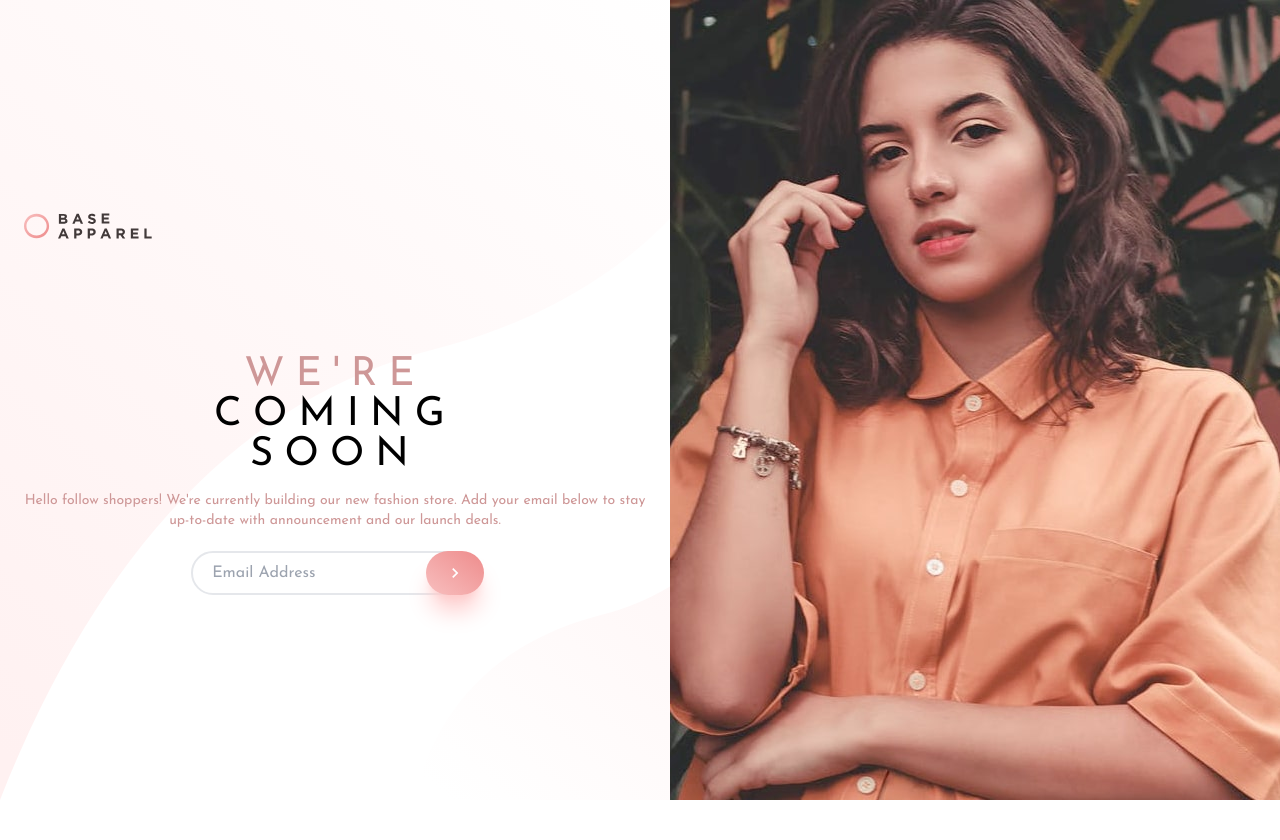
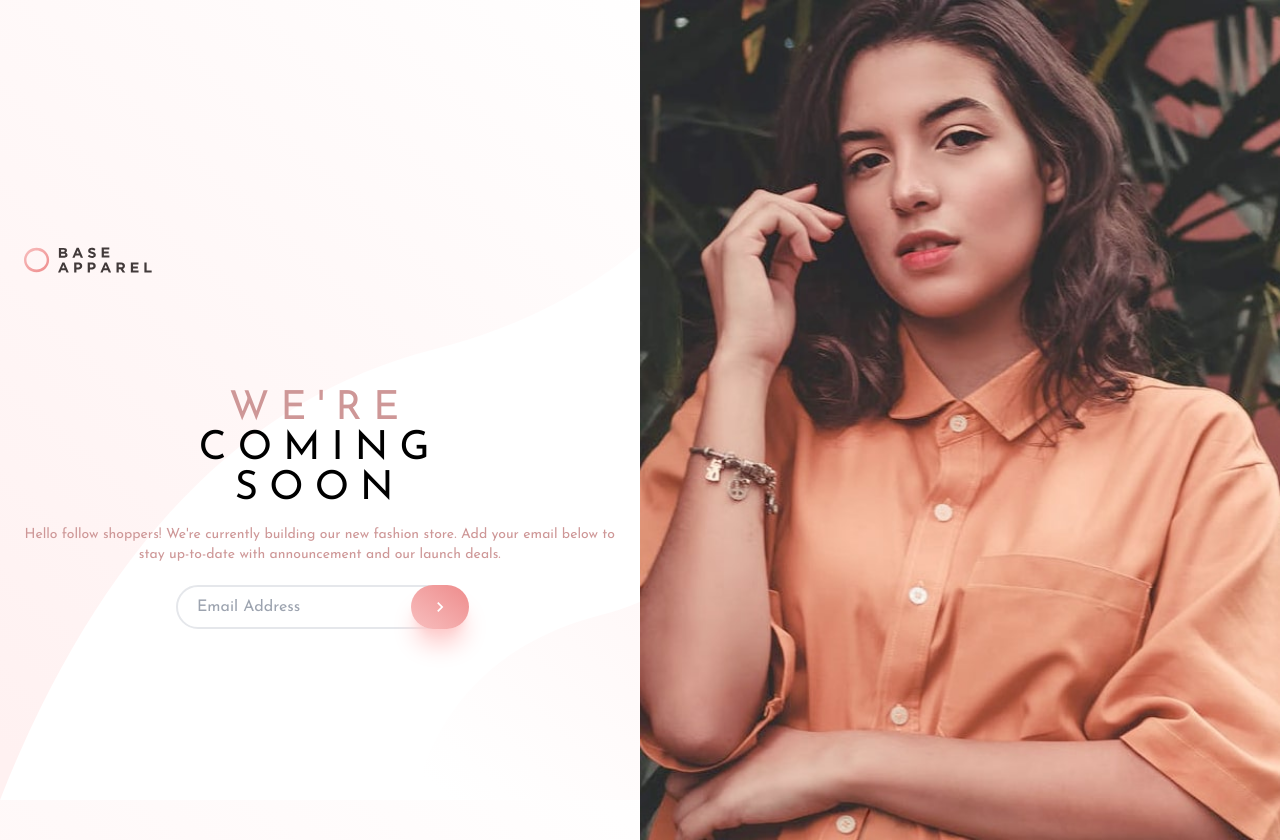
Before and after one commit to elvisowusu/Base-Apparel-Coming-Soon-, a React (Vite) app: page / in a window 1280 px wide. Before the commit the page ends 800 px from the top, so only its background shows below. Built offline with nearby package versions, Linux system fonts and the light colour scheme.

Commit message:
added some responsive styles

```diff
--- a/src/App.jsx
+++ b/src/App.jsx
@@ -23,14 +23,14 @@ function App() {
   }, []);
 
   return (
-    <div className="md:flex justify-center items-center h-[100vh] sm:overflow-hidden bg-[url('./assets/bg-pattern-desktop.svg')] bg-auto">
+    <div className="md:flex justify-center items-center h-[105vh] md:overflow-hidden bg-[url('./assets/bg-pattern-desktop.svg')] bg-auto">
       <div className="flex flex-col">
         <div className="pl-[1.5rem] py-9 ">
           <img className="w-[8rem]" src={logo} alt="" />
         </div>
         {screenWidth <= 768 ? <img src={MobileImage} alt="Mobile View" /> : ""}
 
-        <div className=" flex flex-col justify-center items-center mb-7">
+        <div className=" flex flex-col justify-center items-center">
           <p className="flex flex-col text-center text-[2.5rem] tracking-[0.7rem] mt-[5rem] leading-[2.5rem] mb-[1rem]">
             <span className=" text-desaturatedRed">WE'RE</span>
             COMING <br />
```
